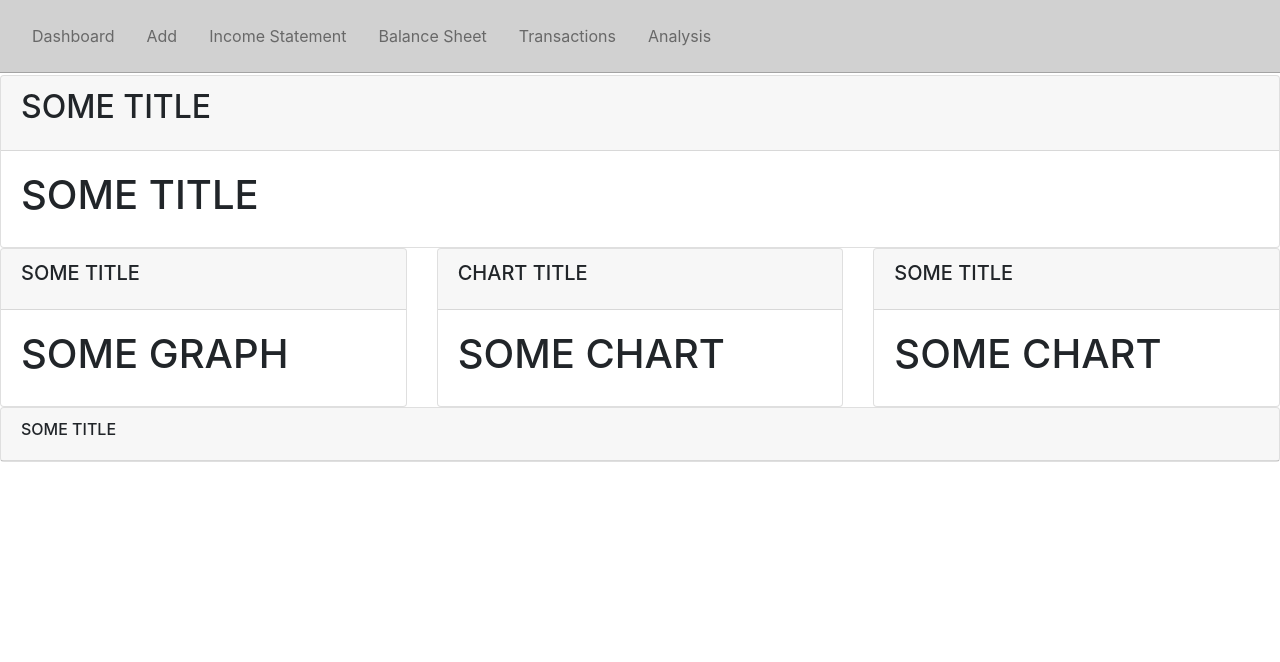
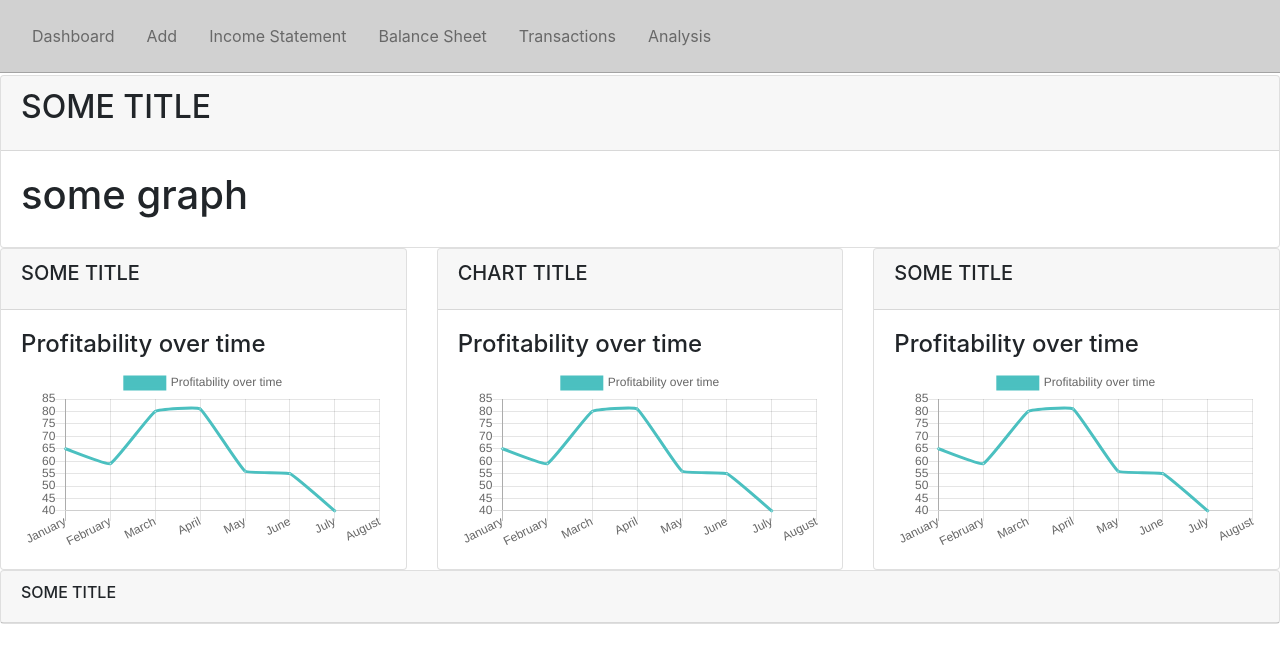
Before and after one commit to nihilo-mike/nihilo-front-end-, a React (Create React App) app in the folder my-app/: page /Dashboard in a window 1280 px wide. Shown: the top 662 px of the page. Built offline with nearby package versions, Linux system fonts and the light colour scheme.

Commit message:
dashboard setup

```diff
--- a/my-app/package.json
+++ b/my-app/package.json
@@ -10,9 +10,11 @@
     "@testing-library/user-event": "^12.1.10",
     "axios": "^0.21.1",
     "bootstrap": "^4.5.3",
+    "chart.js": "^2.9.4",
     "moment": "^2.29.1",
     "node-sass": "^4.14.1",
     "react": "^17.0.1",
+    "react-chartjs-2": "^2.11.1",
     "react-datepicker": "^2.14.0",
     "react-dom": "^17.0.1",
     "react-hook-form": "^6.14.1",
--- /dev/null
+++ b/my-app/src/Components/Charts/ChartOne.js
@@ -0,0 +1,42 @@
+import React, {Component} from 'react';
+import { Line } from 'react-chartjs-2';
+
+const data = {
+  labels: ['January', 'February', 'March', 'April', 'May', 'June', 'July','August',],
+  datasets: [
+    {
+      label: 'Profitability over time',
+      fill: false,
+      lineTension: 0.1,
+      backgroundColor: 'rgba(75,192,192,0.4)',
+      borderColor: 'rgba(75,192,192,1)',
+      borderCapStyle: 'butt',
+      borderDash: [],
+      borderDashOffset: 0.0,
+      borderJoinStyle: 'miter',
+      pointBorderColor: 'rgba(75,192,192,1)',
+      pointBackgroundColor: '#fff',
+      pointBorderWidth: 1,
+      pointHoverRadius: 5,
+      pointHoverBackgroundColor: 'rgba(75,192,192,1)',
+      pointHoverBorderColor: 'rgba(220,220,220,1)',
+      pointHoverBorderWidth: 2,
+      pointRadius: 1,
+      pointHitRadius: 10,
+      data: [65, 59, 80, 81, 56, 55, 40]
+    }
+  ]
+};
+
+export default class ChartOne extends Component {
+  render() {
+    return (
+      <div>
+        <h4>Profitability over time </h4>
+        <Line ref="chart" data={data} />
+      </div>
+    );
+  }
+
+
+}
--- a/my-app/src/Components/Index.js
+++ b/my-app/src/Components/Index.js
@@ -9,3 +9,4 @@ export {IncomeStatement}from "./IncomeStatement";
 export {IncomeTable} from "./Tables/IncomeTable";
 export {BalanceTable} from "./Tables/BalanceTable";
 export{SideBar}from "./SideBar";
+export{default as ChartOne}from "../Components/Charts/ChartOne";
--- a/my-app/src/Pages/DashBoard.js
+++ b/my-app/src/Pages/DashBoard.js
@@ -1,5 +1,5 @@
 import React from 'react';
-import {Header, Transactions} from "../Components/Index";
+import {Header, ChartOne} from "../Components/Index";
 import {
     Card,
     CardHeader,
@@ -20,7 +20,7 @@ return(
   <Card >
       <CardHeader>
         <Row>
-          <Col className="text-left" sm="6">
+          <Col  sm="6">
             <CardTitle tag="h2">SOME TITLE</CardTitle>
           </Col>
           <Col sm="6">
@@ -29,8 +29,8 @@ return(
       </CardHeader>
       <CardBody>
 
-        <div className="chart-area">
-          <h1>SOME TITLE</h1>
+        <div >
+         <h1>some graph</h1>
         </div>
       </CardBody>
     </Card>
@@ -38,43 +38,43 @@ return(
 </Row>
 <Row>
   <Col lg="4">
-    <Card className="card-chart">
+    <Card >
       <CardHeader>
-        <h5 className="card-category">SOME TITLE </h5>
+        <h5 >SOME TITLE </h5>
         <CardTitle tag="h3">
         </CardTitle>
       </CardHeader>
       <CardBody>
-        <div className="chart-area">
-          <h1>SOME GRAPH</h1>
+        <div >
+        <ChartOne/>
         </div>
       </CardBody>
     </Card>
   </Col>
   <Col lg="4">
-    <Card className="card-chart">
+    <Card >
       <CardHeader>
-        <h5 className="card-category">CHART TITLE</h5>
+        <h5 >CHART TITLE</h5>
         <CardTitle tag="h3">
         </CardTitle>
       </CardHeader>
       <CardBody>
-        <div className="chart-area">
-         <h1>SOME CHART</h1>
+        <div >
+        <ChartOne/>
         </div>
       </CardBody>
     </Card>
   </Col>
   <Col lg="4">
-    <Card className="card-chart">
+    <Card >
       <CardHeader>
-        <h5 className="card-category">SOME TITLE</h5>
+        <h5 >SOME TITLE</h5>
         <CardTitle tag="h3">
         </CardTitle>
       </CardHeader>
       <CardBody>
-        <div className="chart-area">
-            <h1>SOME CHART</h1>
+        <div>
+        <ChartOne/>
         </div>
       </CardBody>
     </Card>
@@ -82,7 +82,7 @@ return(
 </Row>
 <Row>
   <Col>
-    <Card className="card-tasks">
+    <Card>
       <CardHeader>
         <h6>SOME TITLE</h6>
         </CardHeader>
--- a/my-app/src/Styles/Balance.scss
+++ b/my-app/src/Styles/Balance.scss
@@ -4,7 +4,10 @@
     grid-template-rows: 0.4fr 1.6fr 1fr;
     min-height: 100vh;
     gap: 10px 12px;
-    background: linear-gradient(0deg, rgba(0, 0, 0, 1), rgba(255, 255, 255, 0.86));
+    background: linear-gradient(90deg,
+  rgba(255,255,255,1) 0%,
+  rgba(212,212,212,0.7685117302052786) 44%,
+  rgba(147,149,149,1) 100%);
     grid-template-areas:
       "sidebarCont . balance-form ."
       "sidebarCont balance-table balance-table balance-table"
```
Also changed, not shown: 2 other files (tests, documents, lock files or other folders).
